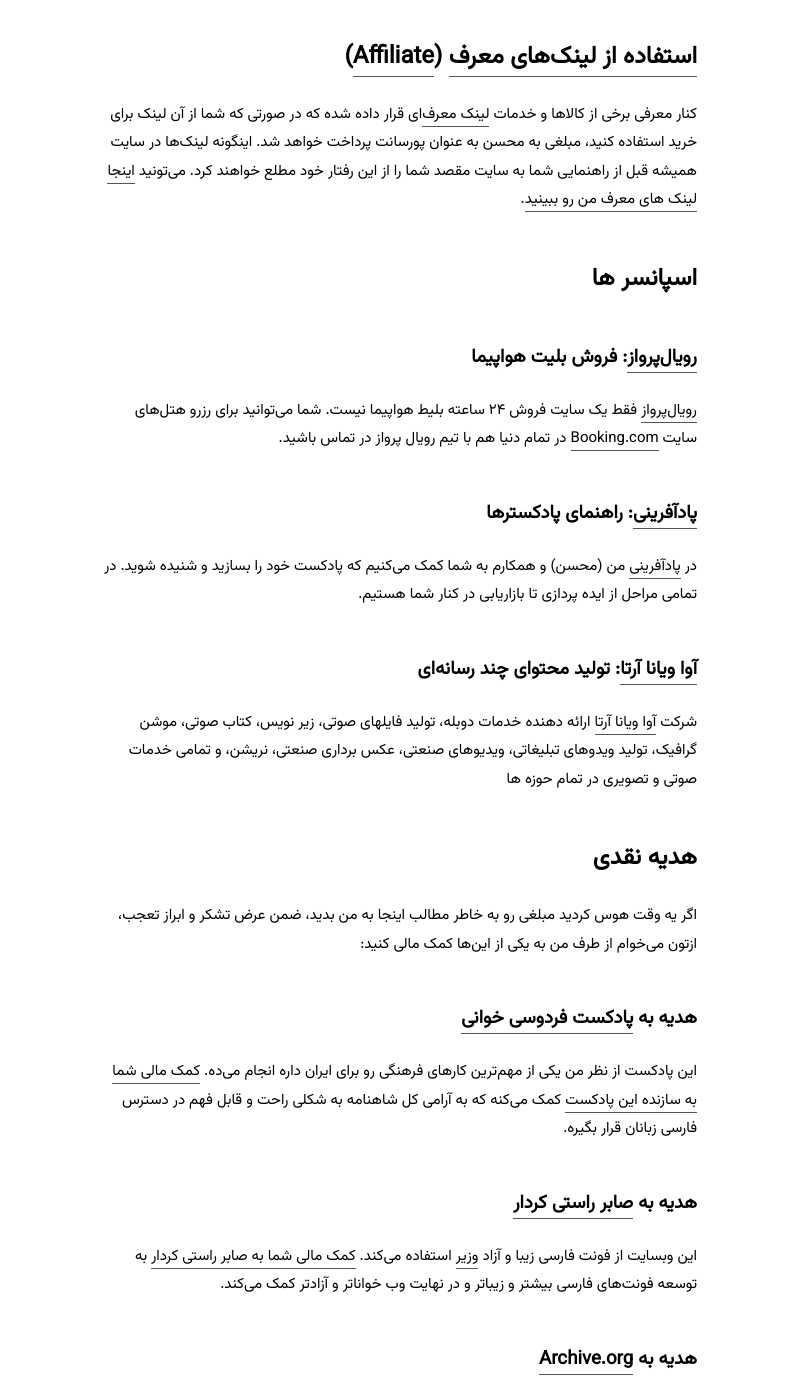
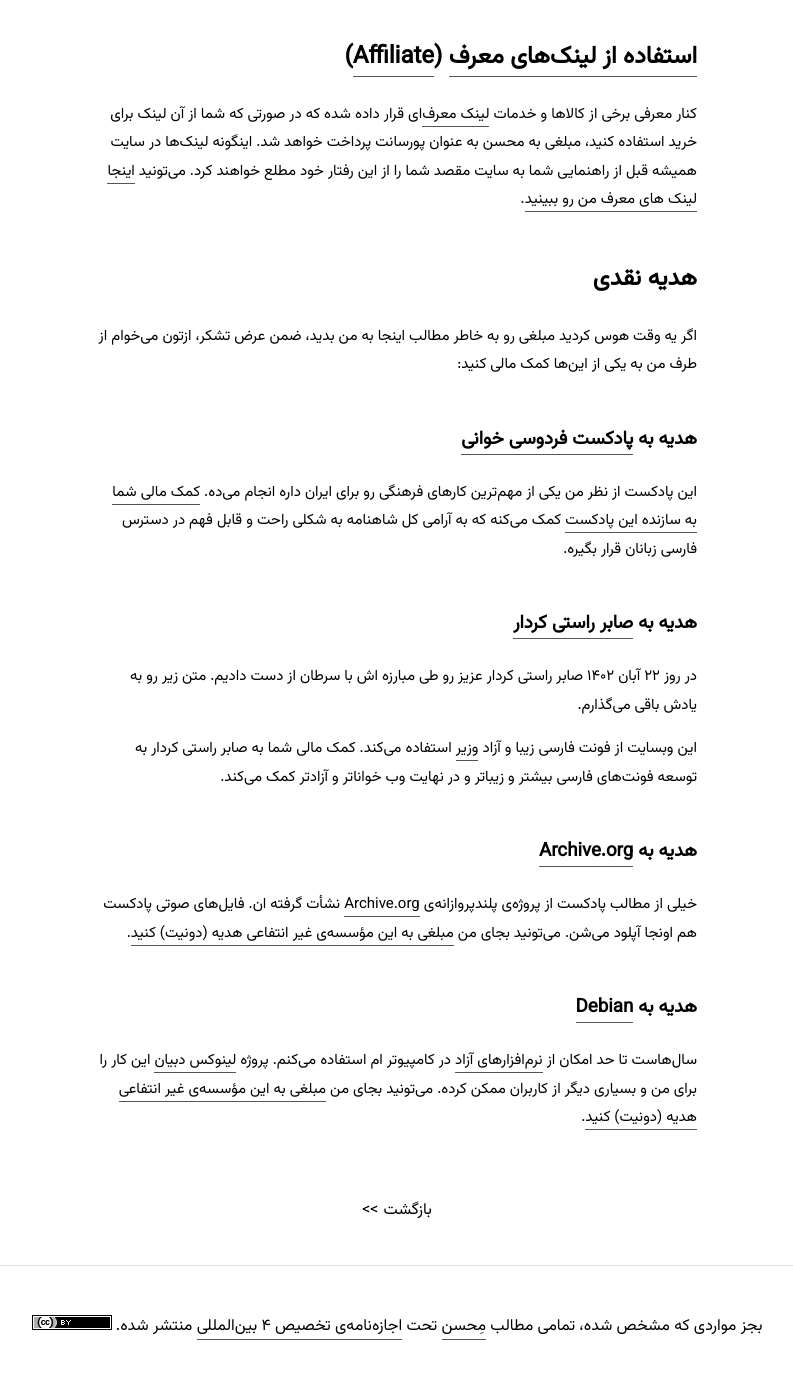
Before and after one commit to mohsend/mehsen.ir, a Jekyll site: the page built from support.md, in a window 1280 px wide and 1400 px high, scrolled down 678 px. Shown: the whole window, without its empty margins (243-1036 px from the left). Built offline with Jekyll 4.4.1, drawn with Linux system fonts in a browser that asks for light colours.

Commit message:
REMOVE sponsers & add memorial to Saber Rastikerdar

```diff
--- a/support.md
+++ b/support.md
@@ -18,31 +18,19 @@ title: حمایت
 
 کنار معرفی برخی از کالاها و خدمات [لینک معرف‌](https://fa.wikipedia.org/wiki/%D9%81%D8%B1%D9%88%D8%B4_%D8%B1%D8%A7%D8%A8%D8%B7%D9%87%E2%80%8C%D8%A7%DB%8C)ای قرار داده شده که در صورتی که شما از آن لینک برای خرید استفاده کنید، مبلغی به محسن به عنوان پورسانت پرداخت خواهد شد. اینگونه لینک‌ها در سایت همیشه قبل از راهنمایی شما به سایت مقصد شما را از این رفتار خود مطلع خواهند کرد. می‌تونید [اینجا لینک های معرف من رو ببینید](/affiliate).
 
-## اسپانسر ها
-
-### [رویال‌پرواز](http://royalparvaz.com): فروش بلیت هواپیما
-
-[رویال‌پرواز](http://royalparvaz.com) فقط یک سایت فروش ۲۴ ساعته بلیط هواپیما نیست. شما می‌توانید برای رزرو هتل‌های سایت [Booking.com](https://www.booking.com/) در تمام دنیا هم با تیم رویال پرواز در تماس باشید.
-
-### [پادآفرینی](https://podafarini.com): راهنمای پادکسترها
-
-در [پادآفرینی](https://podafarini.com) من (محسن) و همکارم به شما کمک می‌کنیم که پادکست خود را بسازید و شنیده شوید. در تمامی مراحل از ایده پردازی تا بازاریابی در کنار شما هستیم.
-
-### [آوا ویانا آرتا](https://avaviana.com): تولید محتوای چند رسانه‌ای
-
-شرکت [آوا ویانا آرتا](https://avaviana.com) ارائه دهنده خدمات دوبله، تولید فایلهای صوتی، زیر نویس، کتاب صوتی، موشن گرافیک، تولید ویدوهای تبلیغاتی، ویدیوهای صنعتی، عکس برداری صنعتی، نریشن، و تمامی خدمات صوتی و تصویری در تمام حوزه ها
 
 ## هدیه نقدی
 
-اگر یه وقت هوس کردید مبلغی رو به خاطر مطالب اینجا به من بدید، ضمن عرض تشکر و ابراز تعجب، ازتون می‌خوام از طرف من به یکی از این‌ها کمک مالی کنید:
+اگر یه وقت هوس کردید مبلغی رو به خاطر مطالب اینجا به من بدید، ضمن عرض تشکر، ازتون می‌خوام از طرف من به یکی از این‌ها کمک مالی کنید:
 
 ### هدیه به [پادکست فردوسی خوانی](https://readingferdowsi.com/%d8%a7%d8%b2-%da%a9%d8%ac%d8%a7-%d8%a8%d8%b4%d9%86%d9%88%db%8c%d9%85/)
 
 این پادکست از نظر من یکی از مهم‌ترین کارهای فرهنگی رو برای ایران داره انجام می‌ده. [کمک مالی شما به سازنده این پادکست](https://readingferdowsi.com/%d9%be%d8%b4%d8%aa%db%8c%d8%a8%d8%a7%d9%86%db%8c-%d9%85%d8%a7%d9%84%db%8c/) کمک می‌کنه که به آرامی کل شاهنامه به شکلی راحت و قابل فهم در دسترس فارسی زبانان قرار بگیره.
 
 ### هدیه به [صابر راستی کردار](http://rastikerdar.github.io/)
+در روز ۲۲ آبان ۱۴۰۲ صابر راستی کردار عزیز رو طی مبارزه اش با سرطان از دست دادیم. متن زیر رو به یادش باقی می‌گذارم.
 
-این وبسایت از فونت فارسی زیبا و آزاد [وزیر](http://rastikerdar.github.io/vazir-font/) استفاده می‌کند. [کمک مالی شما به صابر راستی کردار](https://www.payping.ir/saber) به توسعه فونت‌های فارسی بیشتر و زیباتر و در نهایت وب خواناتر و آزادتر کمک می‌کند.
+این وبسایت از فونت فارسی زیبا و آزاد [وزیر](http://rastikerdar.github.io/vazir-font/) استفاده می‌کند. کمک مالی شما به صابر راستی کردار به توسعه فونت‌های فارسی بیشتر و زیباتر و در نهایت وب خواناتر و آزادتر کمک می‌کند.
 
 ### هدیه به [Archive.org](https://archive.org)
 
```
